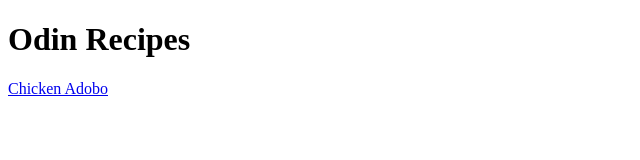
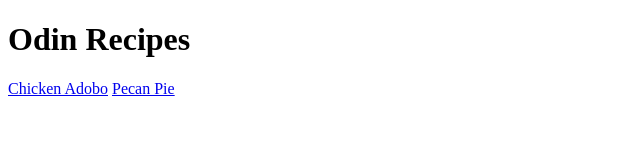
Before and after one commit to beiige/odin-recipes, a plain HTML site: page index.html in a window 1280 px wide. Shown: the full height of the page, 0-640 px from the left. Drawn offline with Linux system fonts and the light colour scheme.

Commit message:
Added link to pecan pie in index.html

```diff
--- a/index.html
+++ b/index.html
@@ -9,6 +9,7 @@
 <body>
     <h1>Odin Recipes</h1>
     <a href="recipes/adobo.html">Chicken Adobo</a>
+    <a href="recipes/pecanpie.html">Pecan Pie</a>
 </body>
 
 </html>
```
